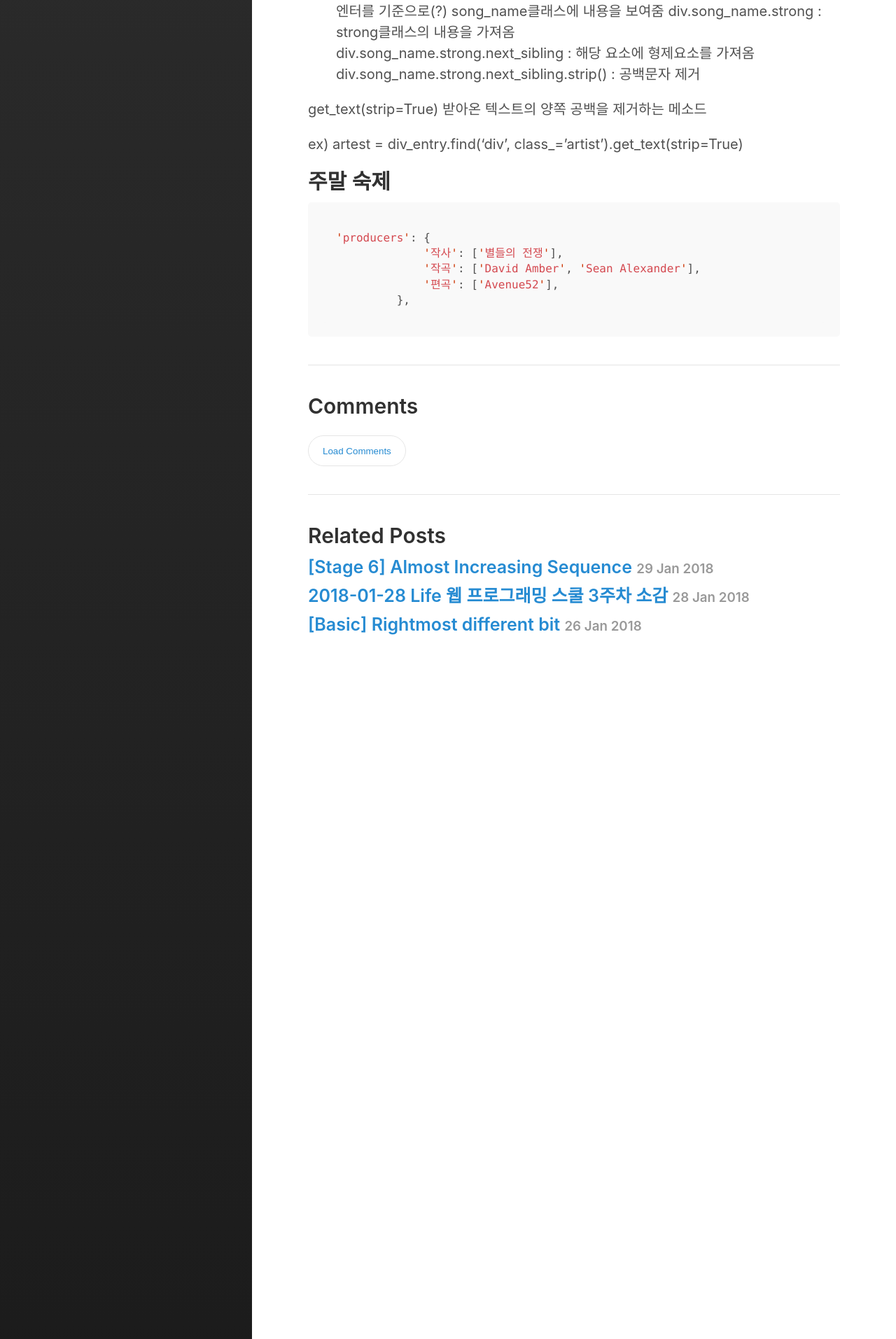
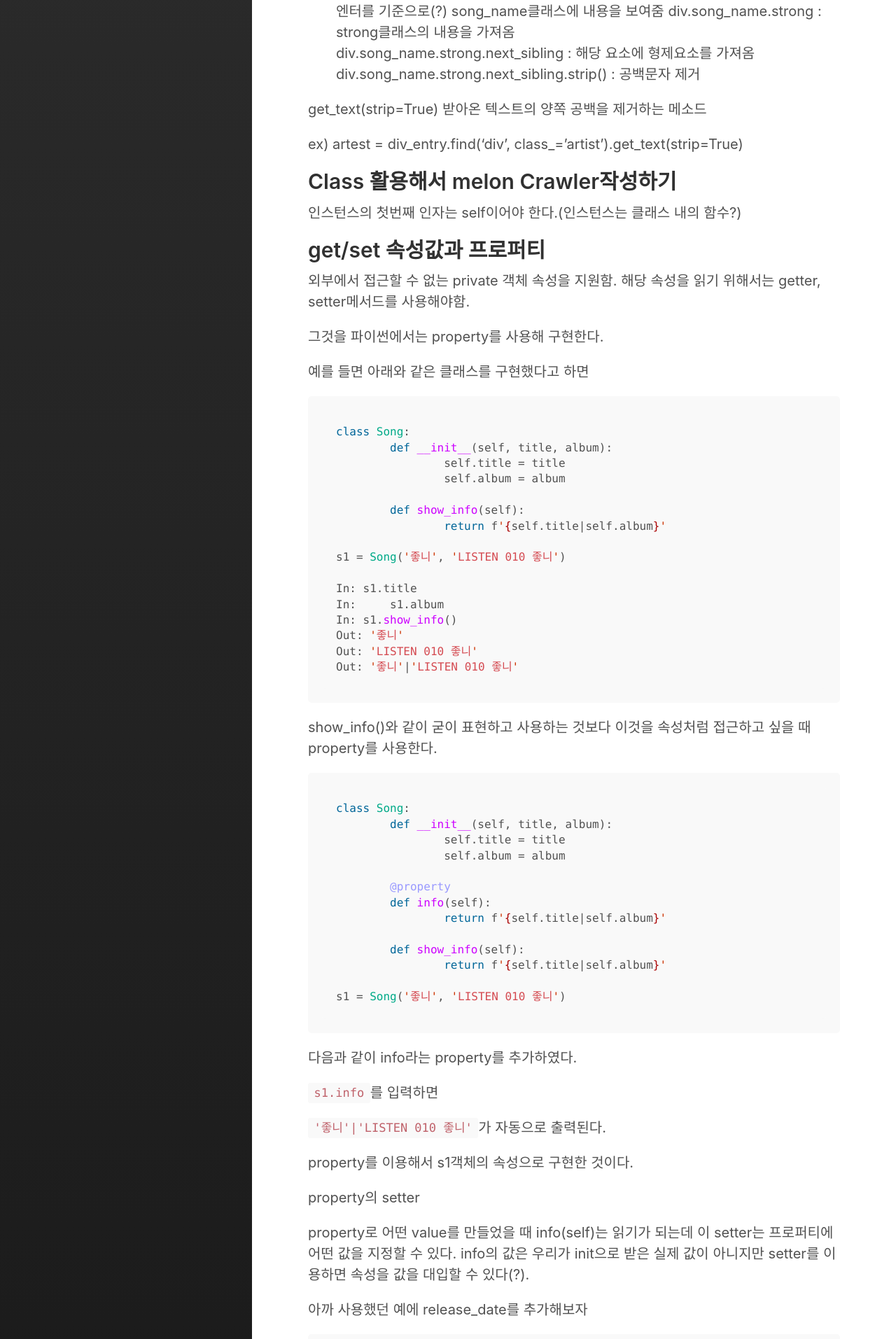
Before and after one commit to Chrisaor/chrisaor.github.com, a Jekyll site: the page built from _posts/TIL/2018-01-26-TIL.md, in a window 1280 px wide. Shown: the part 1169-3082 px from the top of the page at 70% size. Built offline with Jekyll 4.4.1, drawn with Linux system fonts in a browser that asks for light colours; some of the changed text lies outside the part shown.

Commit message:
2018-01-26 TIL update

````diff
--- a/_posts/TIL/2018-01-26-TIL.md
+++ b/_posts/TIL/2018-01-26-TIL.md
@@ -57,14 +57,135 @@ get_text(strip=True) 받아온 텍스트의 양쪽 공백을 제거하는 메소
 ex) artest = div_entry.find('div', class_='artist').get_text(strip=True)
 
 
+## Class 활용해서 melon Crawler작성하기
+
+인스턴스의 첫번째 인자는 self이어야 한다.(인스턴스는 클래스 내의 함수?)
+
+
+## get/set 속성값과 프로퍼티
+
+외부에서 접근할 수 없는 private 객체 속성을 지원함. 해당 속성을 읽기 위해서는 getter, setter메서드를 사용해야함.
+
+그것을 파이썬에서는 property를 사용해 구현한다.
+
+예를 들면 아래와 같은 클래스를 구현했다고 하면
+
+```python
+class Song:
+	def __init__(self, title, album):
+		self.title = title
+		self.album = album
+
+	def show_info(self):
+		return f'{self.title|self.album}'
+
+s1 = Song('좋니', 'LISTEN 010 좋니')
+
+In: s1.title
+In:	s1.album
+In: s1.show_info()
+Out: '좋니'
+Out: 'LISTEN 010 좋니'
+Out: '좋니'|'LISTEN 010 좋니'
+```
+
+show_info()와 같이 굳이 표현하고 사용하는 것보다 이것을 속성처럼 접근하고 싶을 때 property를 사용한다.
+
+```python
+class Song:
+	def __init__(self, title, album):
+		self.title = title
+		self.album = album
+
+	@property
+	def info(self):
+		return f'{self.title|self.album}'
+
+	def show_info(self):
+		return f'{self.title|self.album}'
+
+s1 = Song('좋니', 'LISTEN 010 좋니')
+```
+다음과 같이 info라는 property를 추가하였다.
+
+`s1.info`를 입력하면
+
+`'좋니'|'LISTEN 010 좋니'`가 자동으로 출력된다.
+
+property를 이용해서 s1객체의 속성으로 구현한 것이다.
+
+
+property의 setter
+
+property로 어떤 value를 만들었을 때 info(self)는 읽기가 되는데 이 setter는 프로퍼티에 어떤 값을 지정할 수 있다. info의 값은 우리가 init으로 받은 실제 값이 아니지만 setter를 이용하면 속성을 값을 대입할 수 있다(?).
+
+아까 사용했던 예에 release_date를 추가해보자
+
+```python
+class Song:
+	def __init__(self, title, album):
+		self.title = title
+		self.album = album
+		sef._release_date = release_date
+
+	@property
+	def info(self):
+		return f'{self.title|self.album}'
+
+	@property
+	def release_date(self)
+		return f'{self._release_date.strftim(%Y, %m, %d)}'
+
+	@release_date.setter
+	def release_date(self, new_date):
+		if not isinstance(new_date, datetime.datetime):
+			raise ValueError('datetime객체가 와야합니다')
+		elif new_date > datetime.datetime.now():
+			raise ValueError('지금보다는 과거여야 합니다')
+		self._release_date = new_date
+
+	def show_info(self):
+		return f'{self.title|self.album}'
+
+s1 = Song('좋니', 'LISTEN 010 좋니')
+```
+
+`
+input: s1.release_date
+output: '2018.01.28'
+
+release_date는 사실 속성이 아닌 그냥 접근하는 값인데(?) 값을 셋팅 가능하게 해주는 기능이 있다.
+
+*전부다 제대로 이해하지 못하고 쓰는 글이다보니 강사님이 말하는대로 그냥 써서 한국어지만 이해할 수없는 글이 되어버렸다..*
+
+내 나름대로 다시 정리를 하면, property는 우리가 정의한 클래스에 내장함수 처럼 속성을 만들어 주어 따로 불필요하게 메소드를 불러와 작동시키는 것을 효율적으로 활용할 수 있게 해주며 setter 메소드는 읽기 전용인 클래스 값에 접근할 수 있도록 하는 역할을 한다.
+
 
 
 ## 주말 숙제
 
-```python
-'producers': {
-             '작사': ['별들의 전쟁'],
-             '작곡': ['David Amber', 'Sean Alexander'],
-             '편곡': ['Avenue52'],
-         },
-```
+숙제에서 구조를 어떻게 짜야되는지 잘 모르겠다는 분들이 많으셔서 알려드립니다!
+
+예를들어 '아이유'로 검색하면 모든 항목이 존재하는데요
+각 항목은 클래스명이 "section_atistinfo<숫자>"로 이루어져 있습니다
+
+유명한 가수는 모든 섹션이 존재하지만, 아닐경우 한두개의 섹션밖에 없죠
+저는 아이유와 검색하면 나오는 어떤 다른 중국가수를 비교하면서 만들었는데
+
+섹션에 해당하는 요소가 있는지 검사해서 있을경우 추가, 없으면 빈값으로 놔두거나 빈값으로 할당하면됩니다
+
+http://www.melon.com/artist/detail.htm?artistId=261143
+http://www.melon.com/artist/detail.htm?artistId=167076
+
+"아티스트 채널" 바로 밑에 있는 대표정보 (dict)와
+수상이력(list)
+아티스트 소개(str)
+활동정보(dict)
+신상정보(dict)
+연관정보(dict)
+
+를 저장하시면 됩니다
+
+https://gist.github.com/LeeHanYeong/46ee8e98c963b7cebca6b137647497df
+
+위의 gist에 실행코드, 결과 자료구조의 모습, 기본적인 속성값만 정의한 클래스를 올려드렸으니 궁금한점이 있으면 또 질문주세요!
````
